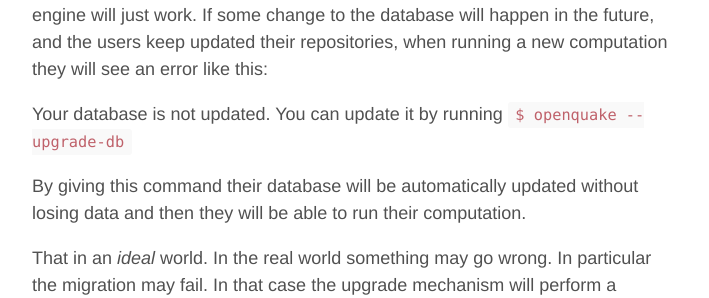
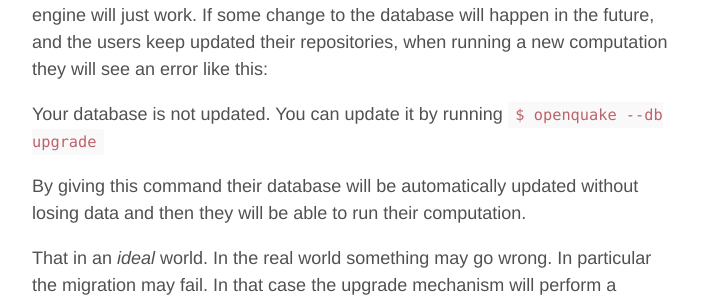
Before and after one commit to micheles/micheles.github.io, a Jekyll site: the page built from _posts/2014-08-02-database-migrations.md, in a window 1280 px wide and 900 px high, scrolled down 593 px. Shown: the part 154-452 px from the top of the window, without its empty margins (284-993 px from the left). Built offline with Jekyll 4.4.1, drawn with Linux system fonts in a browser that asks for light colours; Markdown is read by kramdown in place of the engine named in the settings; comment, search, counter and statistics services are not loaded.

Commit message:
Fixed a command

```diff
--- a/_posts/2014-08-02-database-migrations.md
+++ b/_posts/2014-08-02-database-migrations.md
@@ -31,7 +31,7 @@ updated their repositories, when running a new computation
 they will see an error like this:
 
   Your database is not updated. You can update it by running
-  `$ openquake --upgrade-db`
+  `$ openquake --db upgrade`
 
 By giving this command their database will be automatically updated
 without losing data and then they will be able to run their computation.
```
